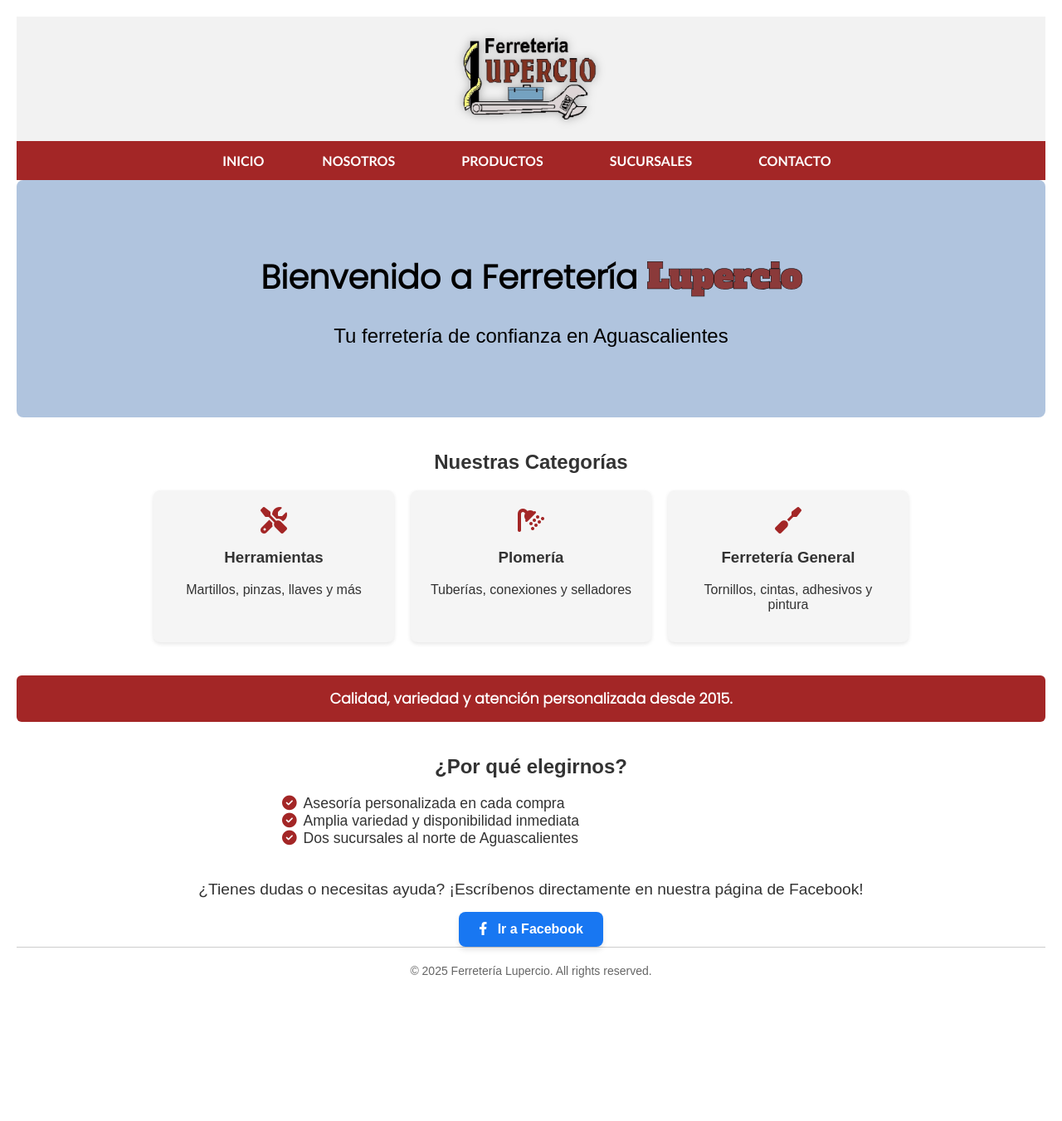
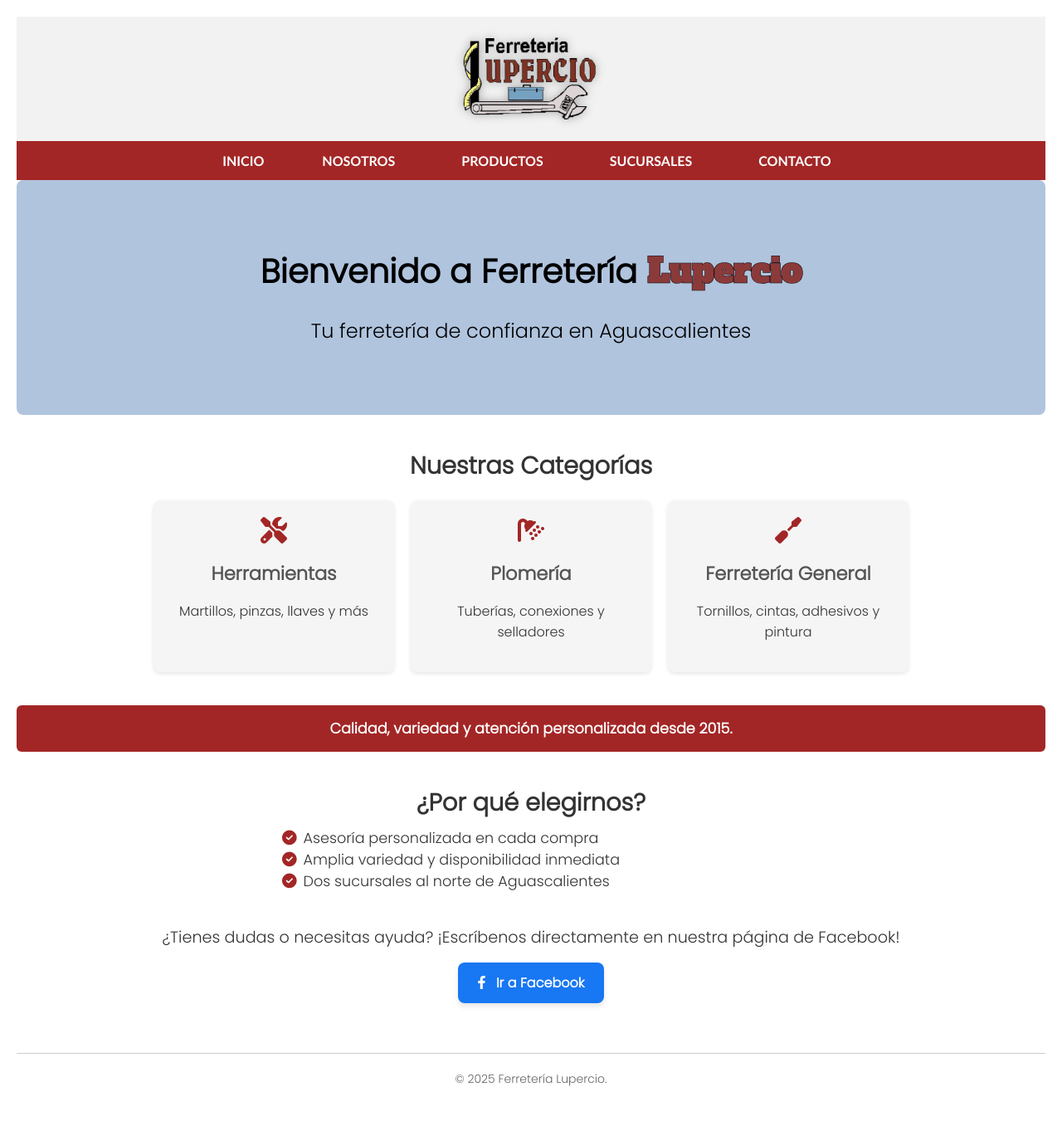
Before and after one commit to Ferreteria-Lupercio/Ferreteria-Lupercio.github.io, a Jekyll site: the page built from index.md, in a window 1280 px wide. Shown: the whole page at 83% size. Built offline with Jekyll 4.4.1, drawn with Linux system fonts in a browser that asks for light colours; before the commit the page ends 1218 px from its top, so only the background shows below that.

Commit message:
Update default.html

```diff
--- a/_layouts/default.html
+++ b/_layouts/default.html
@@ -20,7 +20,8 @@
 
       body {
         padding: 20px;
-        font-family: Arial, Verdana, Tahoma, sans-serif;
+        padding bottom: 60px;
+        font-family: poppins, sans-serif;
         color: #333;
         background-color: #fff;
         width: 100%;
@@ -69,6 +70,29 @@
           margin: 10px 0;
         }
       }
+        h1 {
+    font-family: 'Alfa Slab One', serif;
+    font-size: 2.5rem;
+    color: #a32626; /* Deep red */
+    margin-top: 20px;
+    margin-bottom: 10px;
+  }
+
+  h2 {
+    font-family: 'Poppins', sans-serif;
+    font-size: 1.8rem;
+    color: #333;
+    margin-top: 18px;
+    margin-bottom: 8px;
+  }
+
+  h3 {
+    font-family: 'Poppins', sans-serif;
+    font-size: 1.4rem;
+    color: #555;
+    margin-top: 16px;
+    margin-bottom: 6px;
+  }
     </style>
   </head>
 
@@ -93,10 +117,12 @@
   <a href="/Contacto" style="color: white; text-decoration: none; margin: 0 40px; font-family: 'Trebuchet MS', Georgia, serif; font-weight: 700; font-size: 1rem; text-transform: uppercase;">Contacto</a>
 </nav>
 
+    <div style="margin-bottom: 60px;">
     {{ content }}
+    </div>
 
     <footer style="text-align: center; padding: 20px 0; border-top: 1px solid #ccc; color: #666; font-size: 14px;">
-      &copy; {{ site.time | date: "%Y" }} Ferretería Lupercio. All rights reserved.
+      &copy; {{ site.time | date: "%Y" }} Ferretería Lupercio.
     </footer>
 
     <!-- JavaScript for hamburger menu -->
```
